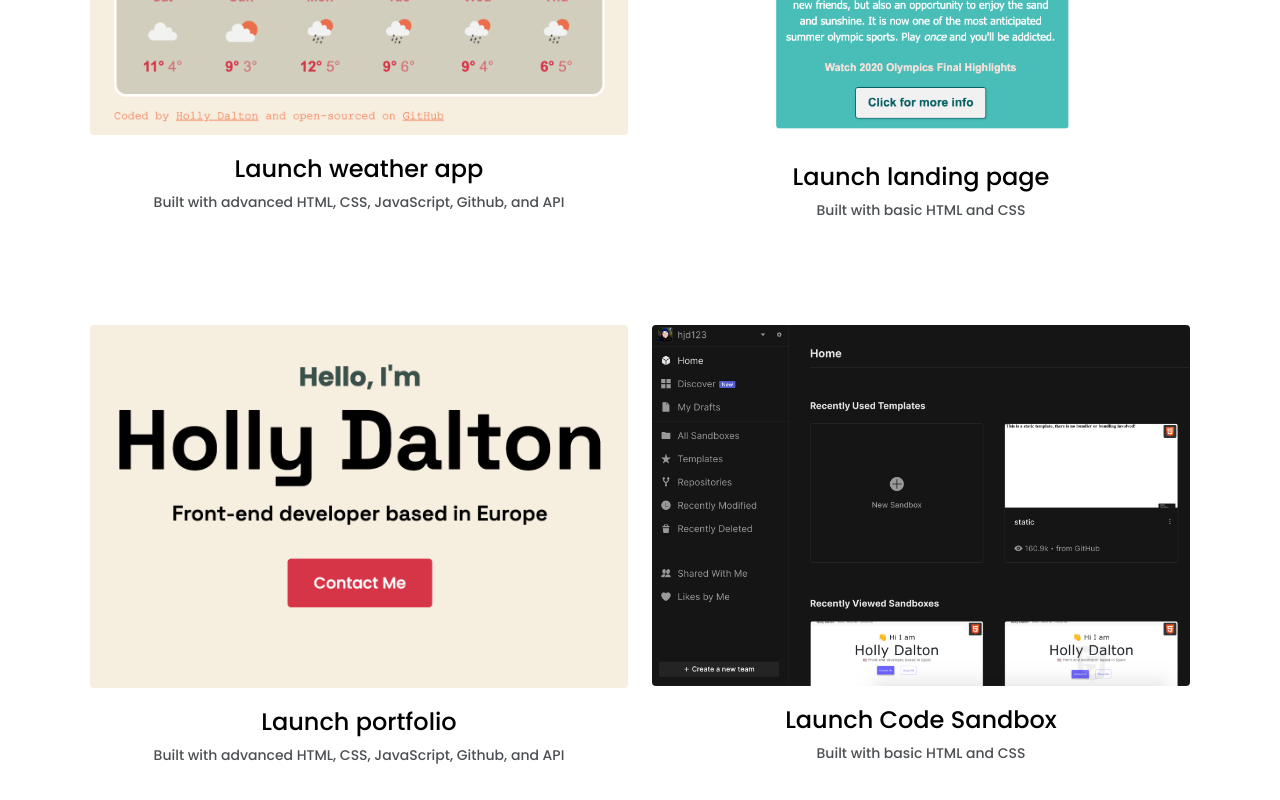
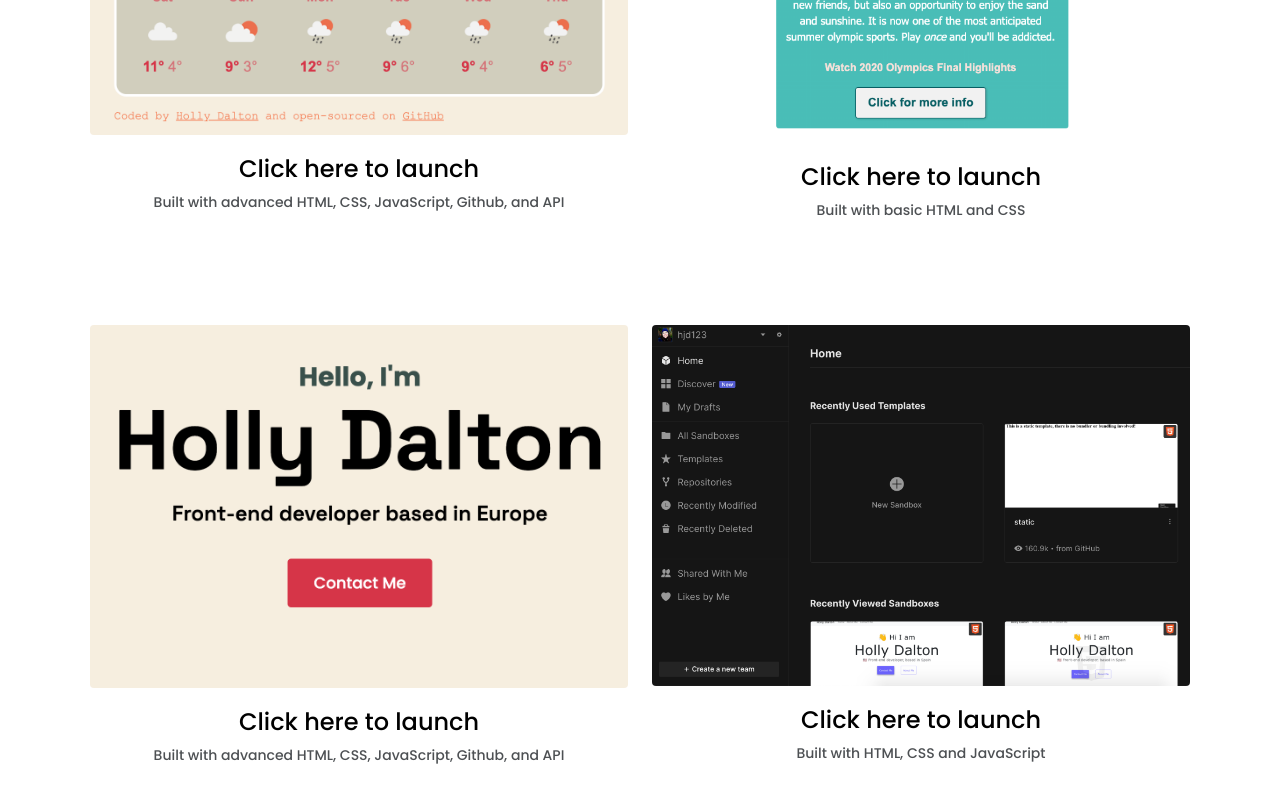
Before and after one commit to hollyjanedalton/Portfolio-Project, a plain HTML site: page work.html in a window 1280 px wide. Shown: the part 652-1452 px from the top of the page. Drawn offline with nearby package versions, Linux system fonts and the light colour scheme.

Commit message:
Final edits on portfolio

```diff
--- a/work.html
+++ b/work.html
@@ -71,7 +71,7 @@
                     class="img-fluid mb-3"
                     title="Weather app preview">
 
-                    <h3 class="text-center m-0"><a href="https://determined-roentgen-435a98.netlify.app/" class="launch-work-links">Launch weather app</a></h3>
+                    <h3 class="text-center m-0"><a href="https://determined-roentgen-435a98.netlify.app/" class="launch-work-links">Click here to launch</a></h3>
                     <p class="text-center">Built with advanced HTML, CSS, JavaScript, Github, and API</p>
                 </div>
 
@@ -81,7 +81,7 @@
                     alt="Volleyball page"
                     class="img-fluid mb-4 volleyball-photo"
                     title="Volleyball page preview">
-                    <h3 class="text-center m-0"><a href="https://laughing-spence-eb7d0c.netlify.app/" class="launch-work-links">Launch landing page</a></h3>
+                    <h3 class="text-center m-0"><a href="https://laughing-spence-eb7d0c.netlify.app/" class="launch-work-links">Click here to launch</a></h3>
                     <p class="text-center">Built with basic HTML and CSS</p>
                 </div>
 
@@ -92,7 +92,7 @@
                     alt="portfolio-image"
                     class="img-fluid mb-3 portfolio-photo"
                     title="Portfolio preview">
-                    <h3 class="text-center m-0"><a href="https://naughty-lumiere-da6dbf.netlify.app/" class="launch-work-links">Launch portfolio</a></h3>
+                    <h3 class="text-center m-0"><a href="https://naughty-lumiere-da6dbf.netlify.app/" class="launch-work-links">Click here to launch</a></h3>
                     <p class="text-center">Built with advanced HTML, CSS, JavaScript, Github, and API</p>
                 </div>
 
@@ -103,8 +103,8 @@
                     alt="codesandbox-photo"
                     class="img-fluid mb-3 codesandbox-photo"
                     title="Code Sandbox preview">
-                    <h3 class="text-center m-0" ><a href="https://codesandbox.io/dashboard/drafts?workspace=4dce1a37-e872-491c-a3fe-0e8503f3ce77" class="launch-work-links">Launch Code Sandbox</a></h3>
-                    <p class="text-center">Built with basic HTML and CSS</p>
+                    <h3 class="text-center m-0" ><a href="https://codesandbox.io/dashboard/drafts?workspace=4dce1a37-e872-491c-a3fe-0e8503f3ce77" class="launch-work-links">Click here to launch</a></h3>
+                    <p class="text-center">Built with HTML, CSS and JavaScript</p>
                 </div>
 
             </div>
```
Also changed, not shown: about.html (+2 -2 lines), index.html (+1 -1 lines).
